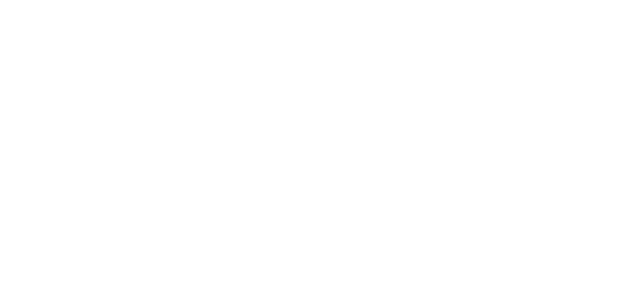
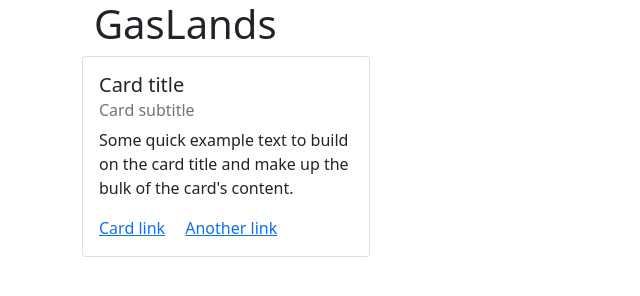
Before and after one commit to insideseanshead/gasslands_express, a website: page view.html in a window 1280 px wide. Shown: the whole page, without its empty margins (0-640 px from the left). Drawn offline with nearby package versions, Linux system fonts and the light colour scheme.

Commit message:
added bootstrap

```diff
--- a/package.json
+++ b/package.json
@@ -17,6 +17,7 @@
   },
   "homepage": "https://github.com/insideseanshead/gasslands_express#readme",
   "dependencies": {
+    "bootstrap": "^5.0.0-beta1",
     "express": "^4.17.1"
   }
 }
--- a/server.js
+++ b/server.js
@@ -3,7 +3,7 @@ const express = require("express");
 const path = require("path")
 //Express Setup
 const app = express();
-const port = 3000;
+const PORT = 3000;
 //Express data parsing
 app.use(express.urlencoded({entended:true}));
 app.use(express.json())
@@ -216,3 +216,6 @@ app.get("/api/vehicles/:vehicle", function(req,res){
 //create new car
 
 //start server
+app.listen(PORT, function() {
+    console.log("App listening on PORT" + PORT)
+})
--- a/view.html
+++ b/view.html
@@ -3,9 +3,26 @@
 <head>
     <meta charset="UTF-8">
     <meta name="viewport" content="width=device-width, initial-scale=1.0">
-    <title>Document</title>
+    <link href="https://cdn.jsdelivr.net/npm/bootstrap@5.0.0-beta1/dist/css/bootstrap.min.css" rel="stylesheet" integrity="sha384-giJF6kkoqNQ00vy+HMDP7azOuL0xtbfIcaT9wjKHr8RbDVddVHyTfAAsrekwKmP1" crossorigin="anonymous">
+    <script src="https://cdn.jsdelivr.net/npm/bootstrap@5.0.0-beta1/dist/js/bootstrap.bundle.min.js" integrity="sha384-ygbV9kiqUc6oa4msXn9868pTtWMgiQaeYH7/t7LECLbyPA2x65Kgf80OJFdroafW" crossorigin="anonymous"></script>
+    <title>GasLands</title>
 </head>
 <body>
-
+    <div class="container">
+        <div class="hero">
+            <div class="container">
+              <h1>GasLands</h1>
+            </div>
+        </div>
+        <div class="card" style="width: 18rem;">
+            <div class="card-body">
+              <h5 class="card-title">Card title</h5>
+              <h6 class="card-subtitle mb-2 text-muted">Card subtitle</h6>
+              <p class="card-text">Some quick example text to build on the card title and make up the bulk of the card's content.</p>
+              <a href="#" class="card-link">Card link</a>
+              <a href="#" class="card-link">Another link</a>
+            </div>
+          </div>
+    </div>
 </body>
 </html>
```
Also changed, not shown: 1 other file.
